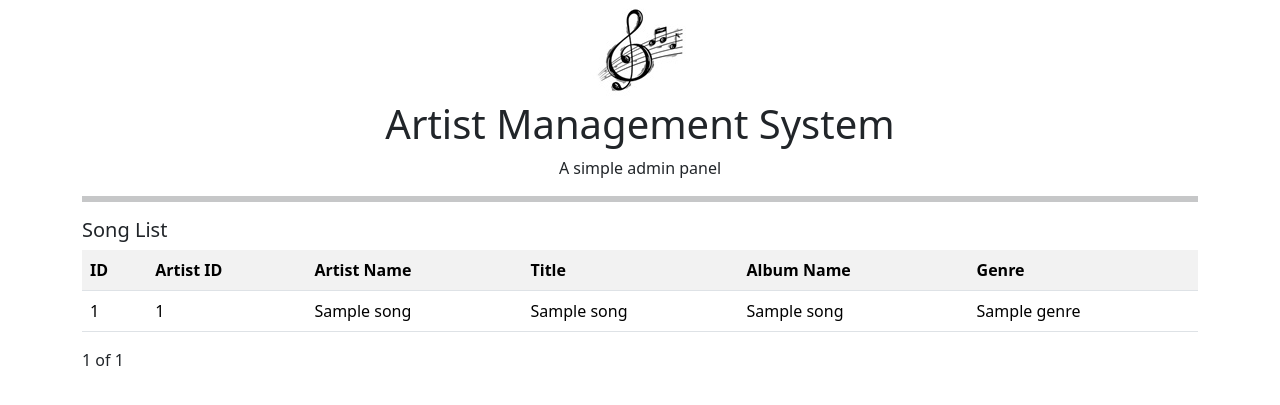
After one commit to Kunjung/Artist-Management-System, a Flask app: template templates/list_songs.html in a window 1280 px wide. The commit adds this page. Shown: the top 405 px of the page. Run offline with Flask 3, Linux system fonts and the light colour scheme; the template is opened without the code that fills it: most values are stand-ins (such as "Sample title", 1, 10 or a date in 2020); some libraries are stand-ins or nearby versions.

Commit message:
added song list view for artist user in admin dashboard

```diff
--- a/app.py
+++ b/app.py
@@ -588,6 +588,44 @@ def delete_music(id):
                 return redirect(url_for('list_artist_songs',artist_id=music_info['artist_id']))
     return redirect(url_for('home'))
 
+@app.route('/list_songs')
+def list_songs():
+    if "username" in session and "userrole" in session:
+        username = session["username"]
+        userrole = session["userrole"]
+        if userrole in ("super_admin", "artist_manager", "artist"):
+            page = request.args.get('page', 1)
+            page = int(page)
+            print("page: ", page)
+            cursor = create_cursor()
+            offset = PAGINATION_SIZE * (page - 1)
+            print("offset: ", offset)
+            cursor.execute("""
+                           SELECT music.id, music.artist_id, artist.name as artist_name, music.title, music.album_name, music.genre
+                           FROM music
+                           INNER JOIN
+                           artist
+                           ON music.artist_id = artist.id
+                           LIMIT %s OFFSET %s
+                           """,
+                           (PAGINATION_SIZE, offset))
+            songlist = cursor.fetchall()
+            cursor.execute("SELECT count(*) as count FROM music")
+            total_music_count = cursor.fetchone()['count']
+            print("total_music_count: ", total_music_count)
+            total_page = math.ceil(total_music_count / PAGINATION_SIZE)
+            print("total_page: ", total_page)
+            return render_template(
+                "list_songs.html",
+                username=username,
+                userrole=userrole,
+                songlist=songlist,
+                total_page=total_page,
+                current_page=page,
+                is_user_logged_in=True
+            )
+    return redirect(url_for('home'))
+
 @app.route('/login', methods=["POST"])
 def login():
     email = request.form["email"]
--- a/templates/dashboard.html
+++ b/templates/dashboard.html
@@ -43,7 +43,9 @@
     {% endif %}
     {% if userrole == 'artist' %}
       <!-- display current artist's songs -->
-      <a>Manage Song</a>
+      <div class="col-sm-12">
+        <a href={{url_for('list_songs')}} class="btn btn-success">View songs</a>
+      </div>
     {% endif %}
   </div>
 {% endblock %}
--- /dev/null
+++ b/templates/list_songs.html
@@ -0,0 +1,41 @@
+{% extends "base.html" %}
+
+{% block content %}
+  <h5>Song List</h5>
+  <table class="table table-striped">
+    <tr>
+        <th>ID</th>
+        <th>Artist ID</th>
+        <th>Artist Name</th>
+        <th>Title</th>
+        <th>Album Name</th>
+        <th>Genre</th>
+        <!--<th>Action</th>-->
+    </tr>
+    {% for song in songlist %}
+    <tr>
+        <td>{{song['id']}}</td>
+        <td>{{song['artist_id']}}</td>
+        <td>{{song['artist_name']}}</td>
+        <td>{{song['title']}}</td>
+        <td>{{song['album_name']}}</td>
+        <td>{{song['genre']}}</td>
+        <!--
+        <td>
+            <a href={{url_for('edit_music', id=song.id)}} class="btn btn-success">Edit</a><span>&nbsp;&nbsp;&nbsp;</span>
+            <a href={{url_for('delete_music', id=song.id)}} class="btn btn-danger">Delete</a>
+        </td>
+        -->
+    </tr>
+    {% endfor %}
+  </table>
+  <p>
+    {% if current_page > 1 %}
+      <a href="{{url_for('list_songs')}}?page={{current_page-1}}">Prev</a>
+    {% endif %}
+    <span>{{current_page}} of {{total_page}}</span>
+    {% if current_page < total_page %}
+      <a href="{{url_for('list_songs')}}?page={{current_page+1}}">Next</a>
+    {% endif %}
+  </p>
+{% endblock %}
```
